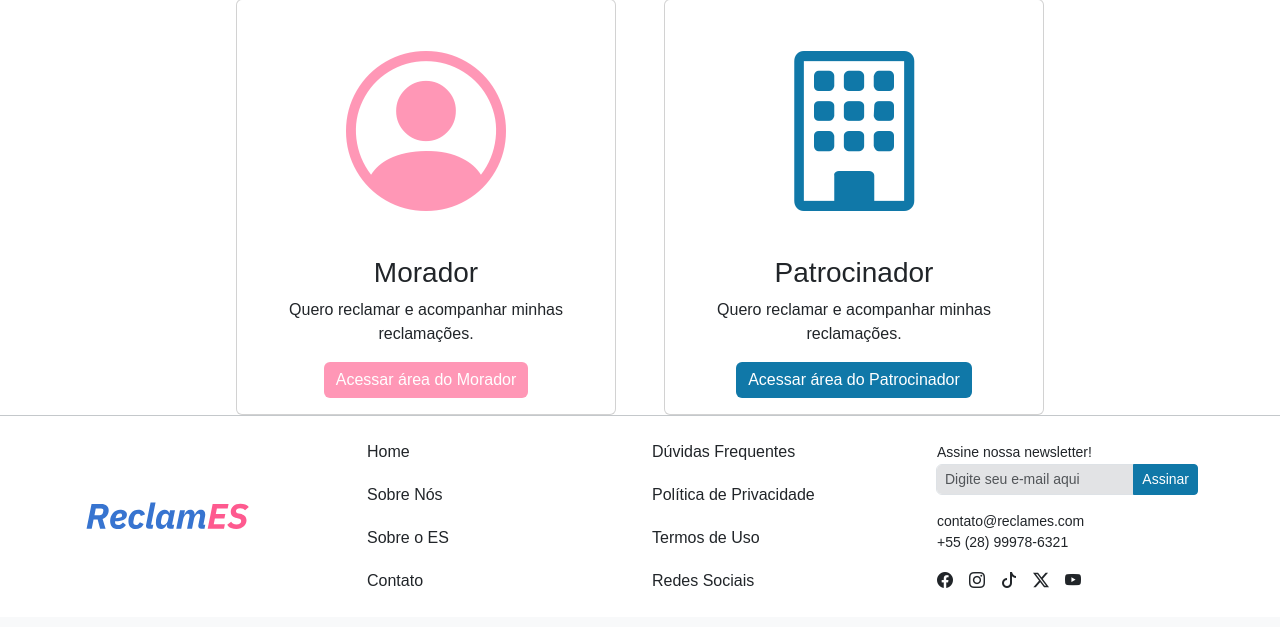
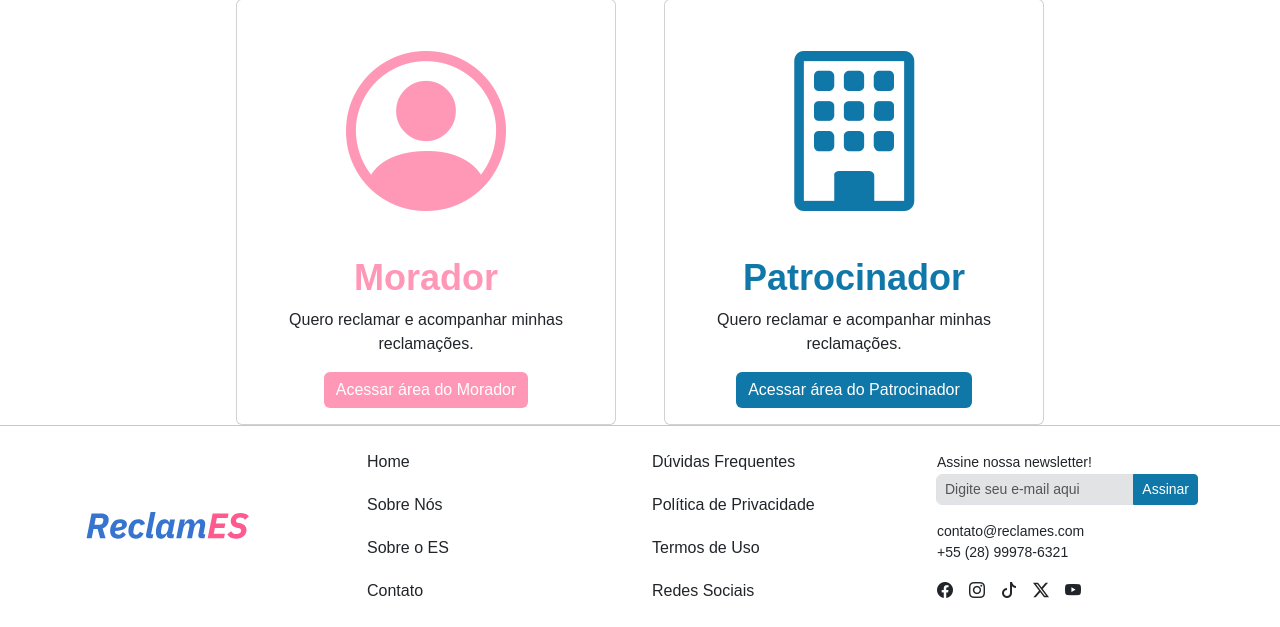
Before and after one commit to ComputerPhilosophe/Reclames, a FastAPI app: page /entrar in a window 1280 px wide. Shown: the part 304-931 px from the top of the page. Before the commit the page ends 892 px from the top, so only its background shows below. Run offline with FastAPI, Linux system fonts and the light colour scheme; some libraries are stand-ins or nearby versions.

Commit message:
login patrocinador e morador criados e pequenas alterações feita

```diff
--- a/routes/main_routes.py
+++ b/routes/main_routes.py
@@ -45,6 +45,9 @@ async def get_root(request: Request):
 async def get_root(request: Request):
     return templates.TemplateResponse("pages/login_morador.html", {"request": request})
 
+@router.get("/login_patrocinador", response_class=HTMLResponse)
+async def get_root(request: Request):
+    return templates.TemplateResponse("pages/login_patrocinador.html", {"request": request})
 
 @router.get("/sobre_o_es", response_class=HTMLResponse)
 async def get_root(request: Request):
@@ -53,3 +56,8 @@ async def get_root(request: Request):
 @router.get("/duvidas_frequentes", response_class=HTMLResponse)
 async def get_root(request: Request):
     return templates.TemplateResponse("pages/duvidas_frequentes.html", {"request": request})
+
+
+@router.get("/reclamar", response_class=HTMLResponse)
+async def get_root(request: Request):
+    return templates.TemplateResponse("pages/reclamar.html", {"request": request})
--- a/static/css/base.css
+++ b/static/css/base.css
@@ -86,3 +86,19 @@ body {
    height: 175px;
    border-radius: 10px;
 }
+
+.texto-azul2 {
+   font-size: 36px;
+   font-weight: bold;
+   color: #1078A8;
+}
+
+.texto-rosa2 {
+   font-size: 36px;
+   font-weight: bold;
+   color: #FF97B6;
+}
+
+.bg-light-custom {
+   background-color: #FF97B6 !important;
+}
--- a/templates/main/pages/cadastro.html
+++ b/templates/main/pages/cadastro.html
@@ -1,4 +1,4 @@
-{% extends "pages/base.html" %}
+{% extends "pages/base_fluid.html" %}
 {% block subtitulo %}Criar Conta{% endblock %}
 {% block conteudo %}
 
--- a/templates/main/pages/contato.html
+++ b/templates/main/pages/contato.html
@@ -9,9 +9,9 @@
         <img src="/static/img/logo_reclames.svg" alt="" class="w-100">
     </div>
     <div class="col-8 ">
-        <h3 class="mt-5">Contato</h3>
-        <p>Para entrar em contato com a equipe do ReclamES, você tem acesso
-            ao nosso número e nosso e-mail.
+        <h3 class="mt-5"><font size="+4">Contato</h3></font>
+        <p><font size="+2">Para entrar em contato com a equipe do ReclamES, você tem acesso
+            ao nosso número e nosso e-mail.</font>
         </p>
         <div class="card sobre-nos mt-5">
               <h4 class="text-left texto-branco"><i class="bi bi-envelope p-3"></i>reclamescontato@gmail.com</h4>
--- a/templates/main/pages/duvidas_frequentes.html
+++ b/templates/main/pages/duvidas_frequentes.html
@@ -11,7 +11,7 @@
     <div class="container">
         <div class="d-flex flex-column justify-content-center align-items-center">
             <div class="col-12 bg-light bg-opacity-75 p-4"></div>
-            <img src="/static/img/ajudar.png" alt="logotipo" height="350" width="2000">
+            <img src="/static/img/ajudar.png" alt="logotipo" height="250" width="2000">
         </div>
         <h3 class="text-center texto-azul"><br>Como podemos ajudá-lo?<br></h3>
         <hr>
--- a/templates/main/pages/entrar.html
+++ b/templates/main/pages/entrar.html
@@ -27,15 +27,15 @@
             <div class="card col-4 text-center">
                 <i class="bi bi-person-circle mt-3 icon-rosa bi-3x"></i>
                 </i>
-                <h3>Morador</h3>
+                <h3 class="texto-rosa2">Morador</h3>
                 <p>Quero reclamar e acompanhar minhas reclamações.</p>
                 <a href="/login_morador" class="nav-link"><button type="button" class="btn mb-3" style="background-color: #FF97B6; border: none; color: white">Acessar área do Morador</button></a>
             </div>
             <div class="card col-4 text-center">
                 <i class="bi bi-building mt-3 icon-azul"></i>
-                <h3>Patrocinador</h3>
+                <h3 class="texto-azul2">Patrocinador</h3>
                 <p>Quero reclamar e acompanhar minhas reclamações.</p>
-                <a href="/cadastro" class="nav-link"><button type="button" class="btn mb-3"  style="background-color: #1078A8; border: none; color: white">Acessar área do Patrocinador</button></a>
+                <a href="/login_patrocinador" class="nav-link"><button type="button" class="btn mb-3"  style="background-color: #1078A8; border: none; color: white">Acessar área do Patrocinador</button></a>
             </div>
         </div>
     </div>
```
Also changed, not shown: templates/main/pages/login_morador.html (+3 -5 lines), templates/main/pages/login_patrocinador.html (+38 -0 lines), templates/main/pages/reclamar.html (added, +7 -0 lines).
